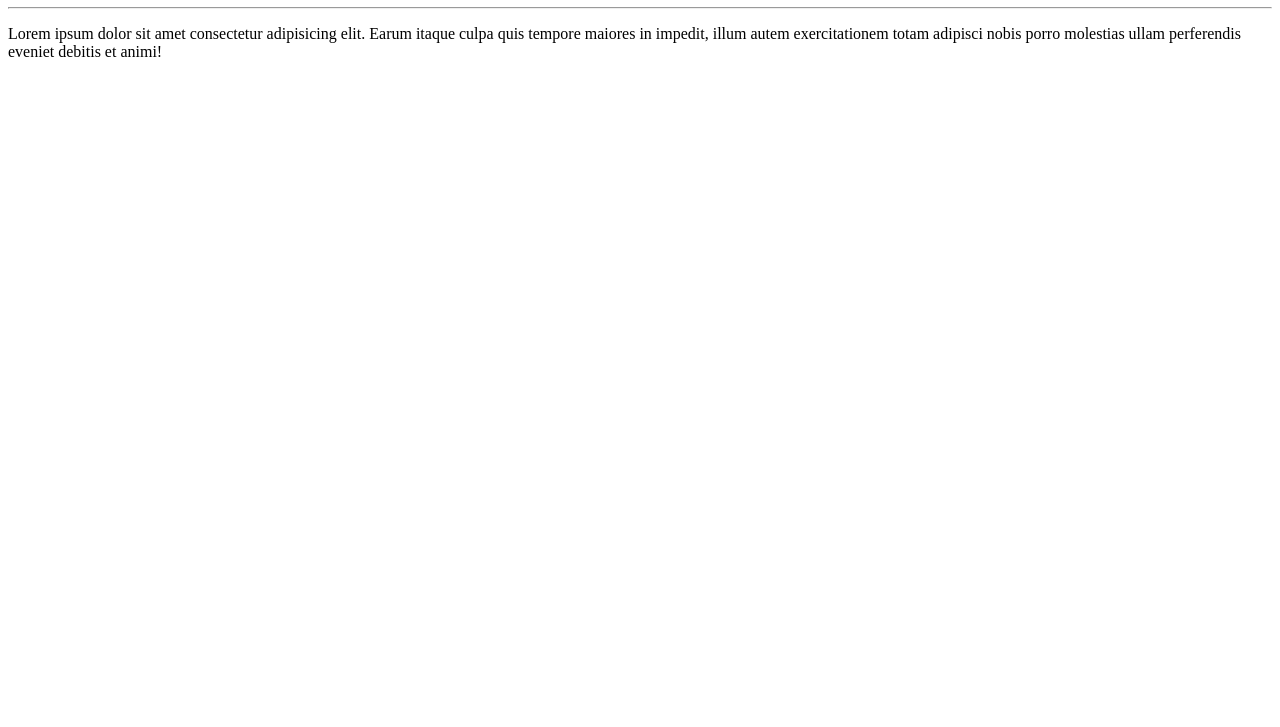
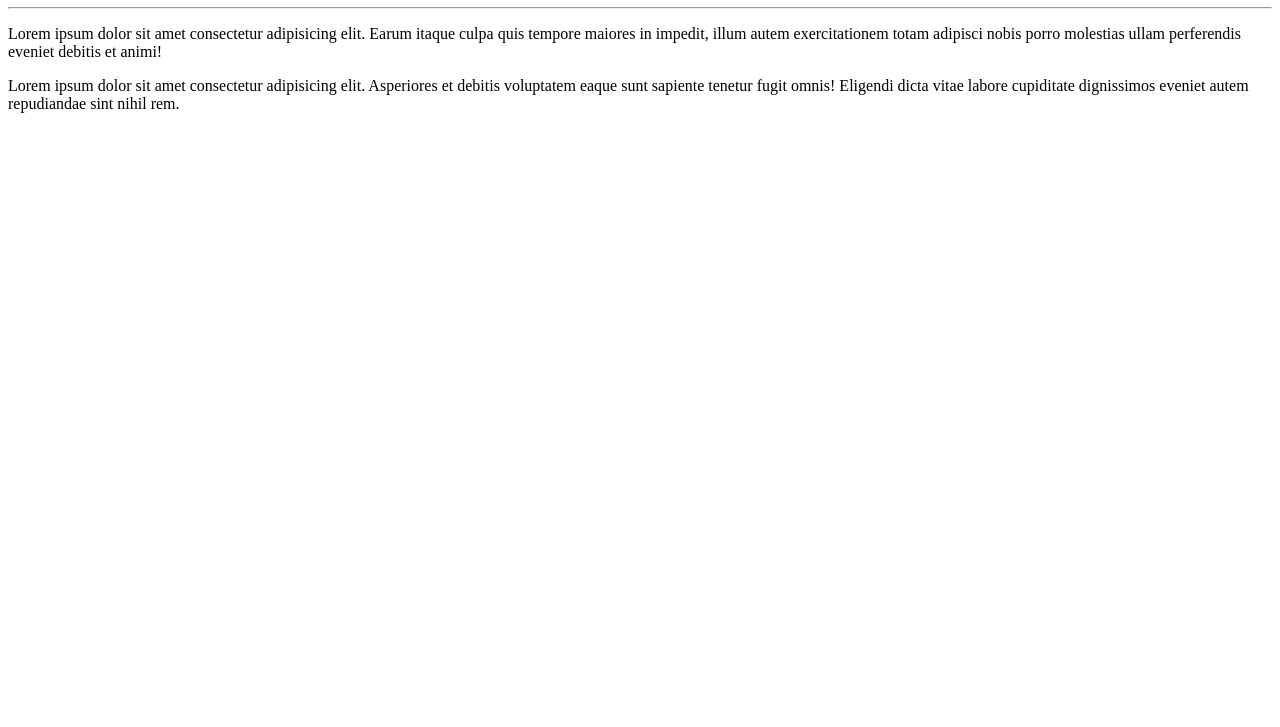
Before and after one commit to eneiaspaulo/Ola-Mundo, a plain HTML site: page site-exemplo/index.html in a window 1280 px wide. Shown: the part 73-800 px from the top of the page. Drawn offline with Linux system fonts and the light colour scheme.

Commit message:
adicionei um parágrafo

```diff
--- a/site-exemplo/index.html
+++ b/site-exemplo/index.html
@@ -9,5 +9,6 @@
     <h1>Olá, Mundo!</h1>
     <hr>
     <p>Lorem ipsum dolor sit amet consectetur adipisicing elit. Earum itaque culpa quis tempore maiores in impedit, illum autem exercitationem totam adipisci nobis porro molestias ullam perferendis eveniet debitis et animi!</p>
+    <p>Lorem ipsum dolor sit amet consectetur adipisicing elit. Asperiores et debitis voluptatem eaque sunt sapiente tenetur fugit omnis! Eligendi dicta vitae labore cupiditate dignissimos eveniet autem repudiandae sint nihil rem.</p>
 </body>
 </html>
```
